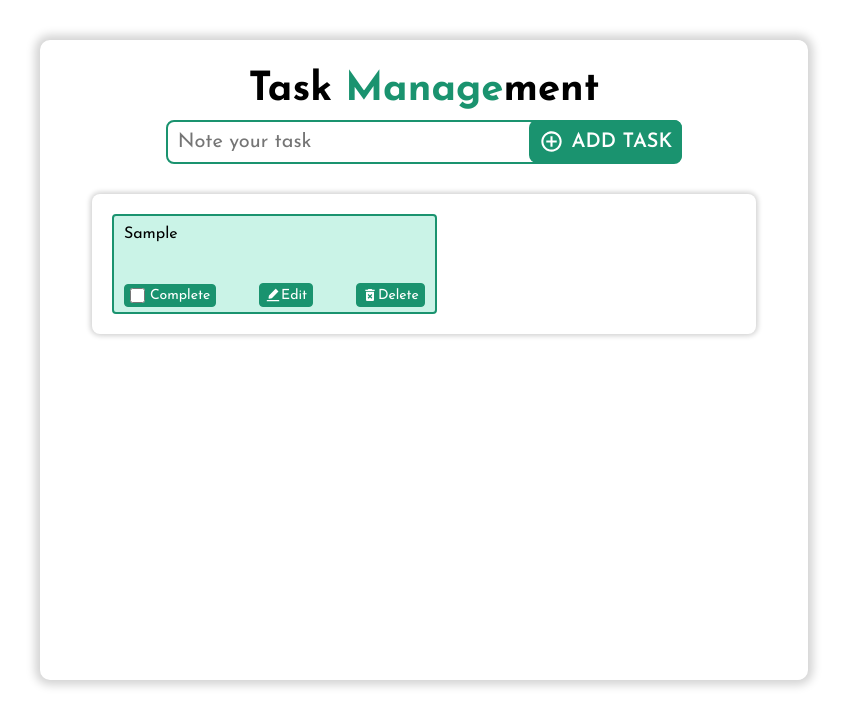
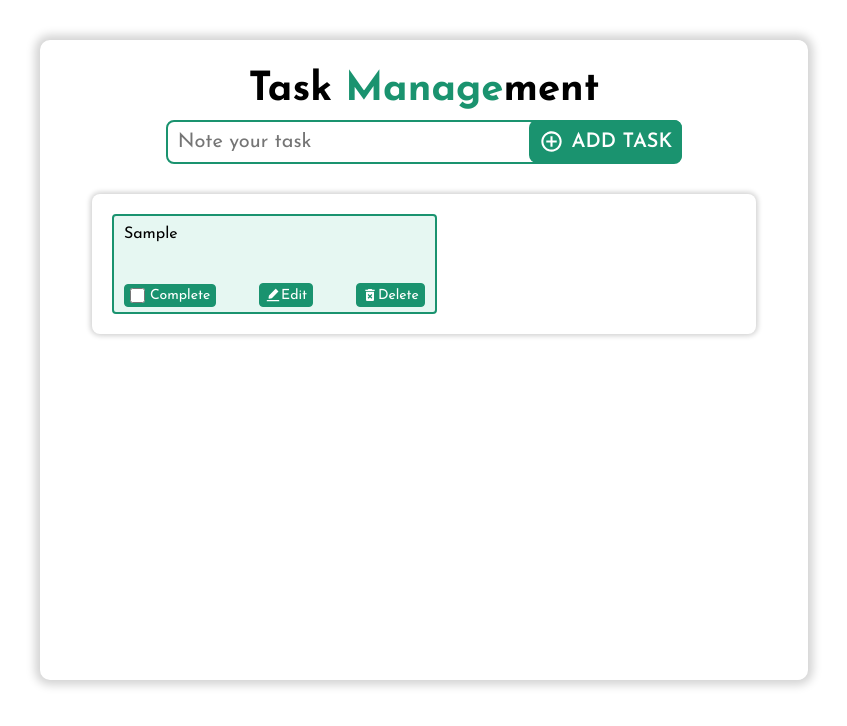
Before and after one commit to devRezaulKarim/task-management-app, a React (Vite) app: page / in a window 1280 px wide. Both pictures are taken after typing "Sample" into the empty fields and a click on the button "ADD TASK". Shown: the top 726 px of the page, without its empty margins (216-1063 px from the left). Built offline with nearby package versions, Linux system fonts and the light colour scheme.

Commit message:
BG change

```diff
--- a/src/Pages/AllStyles.css
+++ b/src/Pages/AllStyles.css
@@ -132,7 +132,7 @@ task list style
 
   & .taskItem {
     padding: 1rem;
-    background-color: #caf3e7;
+    background-color: #e6f7f2;
     border-radius: 0.4rem;
     border: 2px solid #1a936f;
     position: relative;
```
